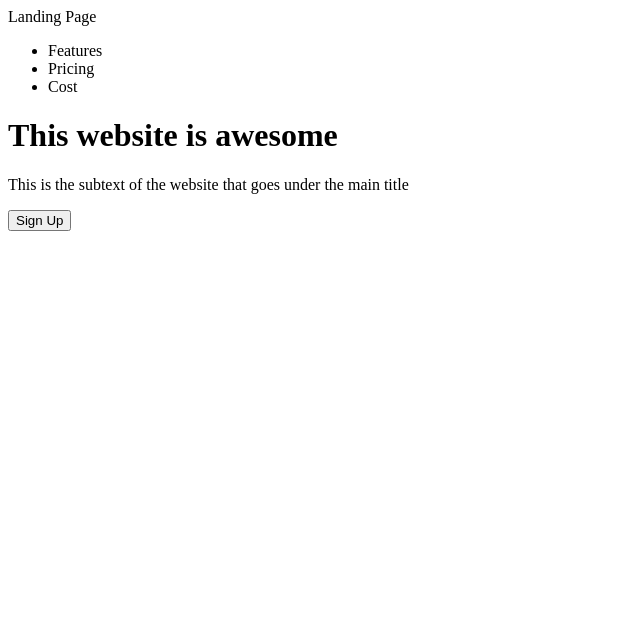
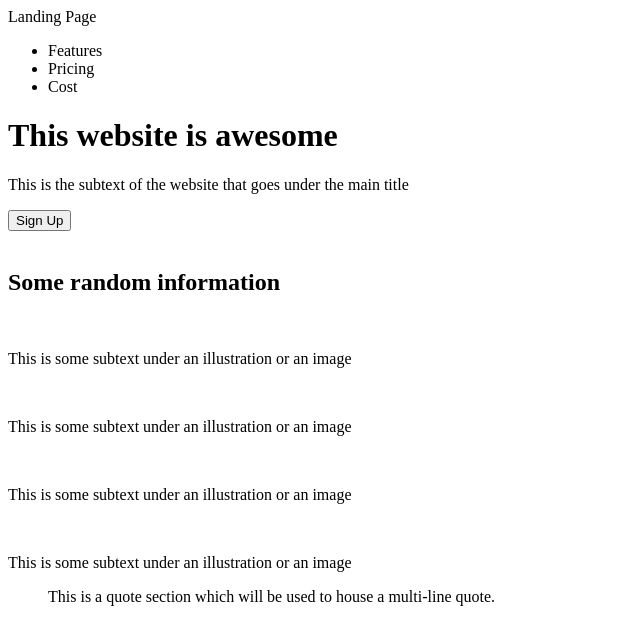
Before and after one commit to sergioarroyogodoy/landing-page, a plain HTML site: page index.html in a window 1280 px wide. Shown: the whole page, without its empty margins (0-640 px from the left). Drawn offline with Linux system fonts and the light colour scheme.

Commit message:
Introduce quote section within body of index.html

```diff
--- a/index.html
+++ b/index.html
@@ -25,7 +25,30 @@
                 <img src="" alt="">
             </div>
         </div>
-        <div class="subsection 1"></div>
+        <div class="information-section">
+            <h2>Some random information</h2>
+            <div class=" card-collection">
+                <div class="card">
+                    <div class="card-image"><img src="" alt=""></div>
+                    <p>This is some subtext under an illustration or an image</p>
+                </div>
+                <div class="card">
+                    <div class="card-image"><img src="" alt=""></div>
+                    <p>This is some subtext under an illustration or an image</p>
+                </div>
+                <div class="card">
+                    <div class="card-image"><img src="" alt=""></div>
+                    <p>This is some subtext under an illustration or an image</p>
+                </div>
+                <div class="card">
+                    <div class="card-image"><img src="" alt=""></div>
+                    <p>This is some subtext under an illustration or an image</p>
+                </div>
+            </div>
+        </div>
+        <div class="quote-section">
+            <blockquote cite="">This is a quote section which will be used to house a multi-line quote.</blockquote>
+        </div>
     </div>
 </body>
 </html>
```
